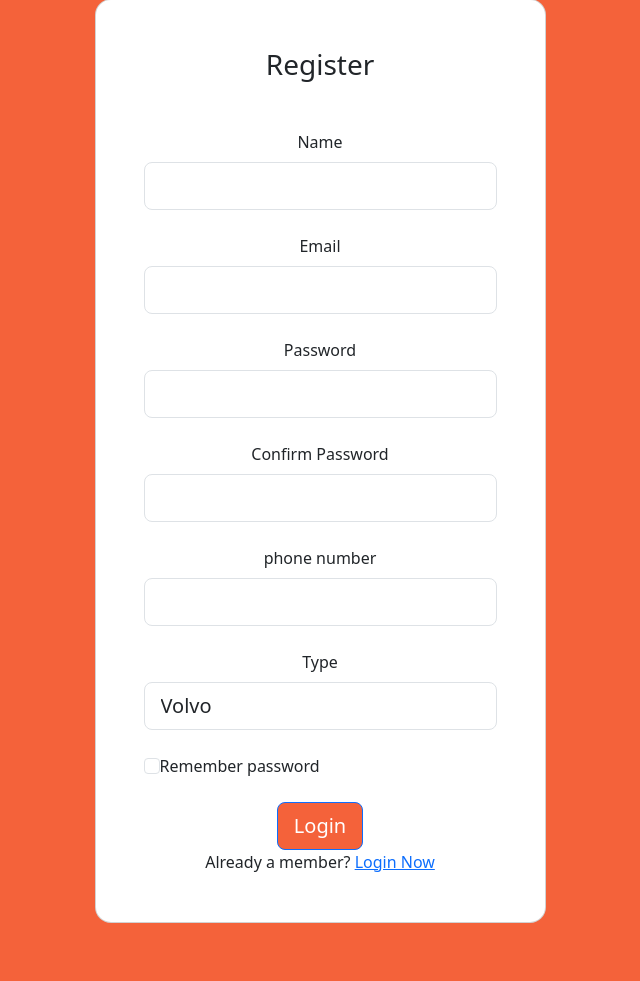
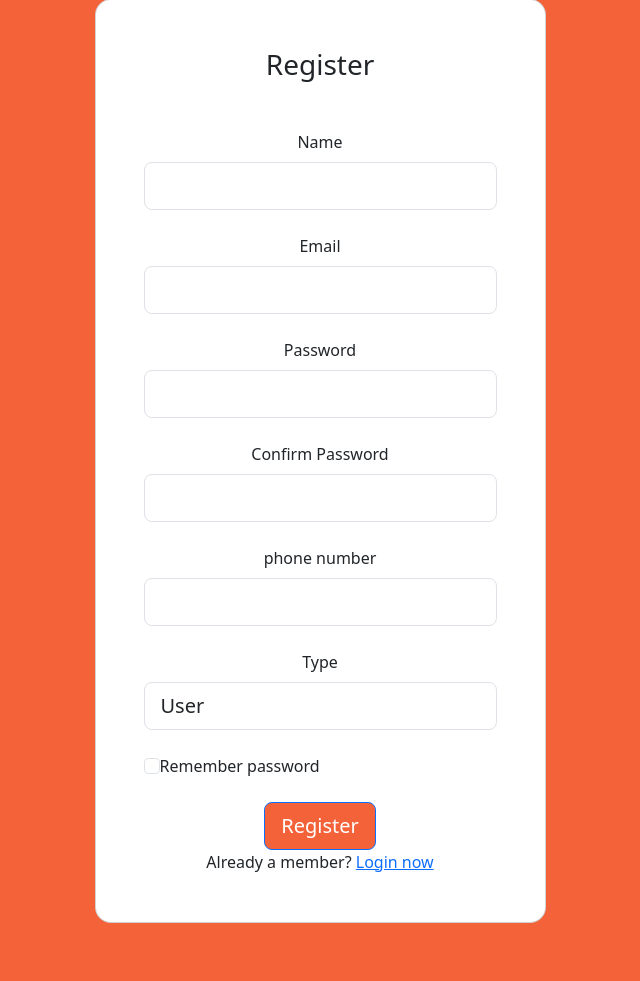
Before and after one commit to priyankakannan0229/miniproject, a Flask app: page /register in a window 1280 px wide. Shown: the part 49-1030 px from the top of the page, without its empty margins (320-960 px from the left). Run offline with Flask 3, Linux system fonts and the light colour scheme.

Commit message:
new page

```diff
--- a/templates/register.html
+++ b/templates/register.html
@@ -44,16 +44,16 @@
 
                 <div class="form-outline mb-4">
                   <label class="form-label" for="typePasswordX-2">phone number</label>
-                  <input type="password" id="typePasswordX-2" name="phno" class="form-control form-control-lg" />
+                  <input type="number" id="typePasswordX-2" name="phno" class="form-control form-control-lg" />
                 </div>
 
                 <div class="form-outline mb-4">
                   <label class="form-label" for="typePasswordX-2">Type</label>
                   <select class="form-control form-control-lg" id="cars" name="type">
-                    <option value="volvo">Volvo</option>
-                    <option value="saab">Saab</option>
-                    <option value="fiat">Fiat</option>
-                    <option value="audi">Audi</option>
+                    <option value="volvo">User</option>
+                    <option value="saab">Police</option>
+                    <option value="fiat">Taluk Officer</option>
+                    <option value="audi">Corporation Officer</option>
                   </select>
                 </div>
 
@@ -63,10 +63,10 @@
                   <label class="form-check-label" for="form1Example3"> Remember password </label>
                 </div>
 
-                <button class="btn btn-primary btn-lg btn-block" style="background-color: #f4623a;" value="register" type="submit">Login</button>
+                <button class="btn btn-primary btn-lg btn-block" style="background-color: #f4623a;" value="register" type="submit">Register</button>
               </form>
               <span class="text">Already a member?
-                <a href="/login" class="text">Login Now</a>
+                <a href="/login" class="text">Login now</a>
             </span>
             </div>
           </div>
```
Also changed, not shown: templates/login.html (+4 -4 lines).
